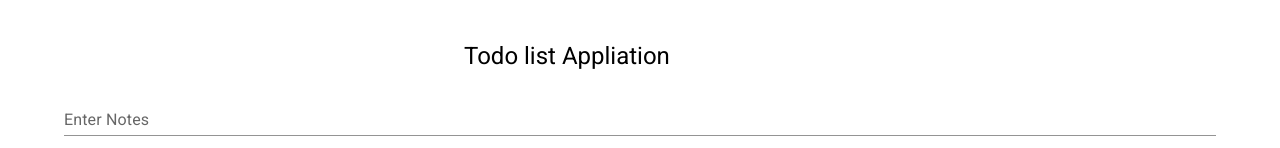
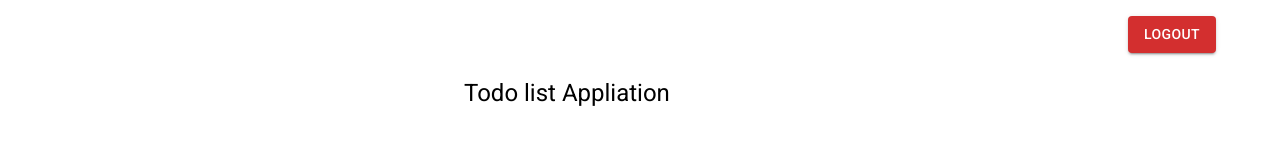
Before and after one commit to AbdulRehman-9876/Todolist, a React (Create React App) app in the folder Frontend/: page /TodoList in a window 1280 px wide. Shown: the top 148 px of the page. Built offline with nearby package versions, Linux system fonts and the light colour scheme; no server answers; sample sign-in values are in the browser's storage.

Commit message:
Added logout button

```diff
--- a/Frontend/src/Components/TodoList/CompletedTask.jsx
+++ b/Frontend/src/Components/TodoList/CompletedTask.jsx
@@ -1,8 +1,6 @@
 import Typography from "@mui/material/Typography";
 import { useState, useEffect, useContext } from "react";
 import Box from "@mui/material/Box";
-import Button from "@mui/material/Button";
-import CloseIcon from "@mui/icons-material/Close";
 import { ReloadContext } from "./ReloadContext";
 import DeleteButton from "./DeleteButton";
 import EditButton from "./EditButton";
--- a/Frontend/src/Components/TodoList/TodoList.jsx
+++ b/Frontend/src/Components/TodoList/TodoList.jsx
@@ -1,12 +1,13 @@
-import React from "react";
 import Typography from "@mui/material/Typography";
 import CompletedTask from "../TodoList/CompletedTask";
 import Input from "../TodoList/Input";
+import LogoutButton from "../User/LogoutButton";
 
 export default function TodoList() {
   return (
     <>
     {/* All the todolist components are called here */}
+      <LogoutButton/>
       <Typography variant="h5" mb={2} mt={5} ml={50}>
         Todo list Appliation
       </Typography>
--- /dev/null
+++ b/Frontend/src/Components/User/LogoutButton.jsx
@@ -0,0 +1,23 @@
+import Button from "@mui/material/Button";
+import { useNavigate } from "react-router-dom";
+
+export default function LogoutButton() {
+    const navigate = useNavigate();
+    const handleLogout = () => {
+        localStorage.removeItem("token"); //removes the token
+        navigate("/login"); //navigate back to login page
+    }
+  return (
+    <>
+      <Button
+        color="error"
+        variant="contained"
+        onClick={handleLogout}
+        sx={{ ml: 133, mt: 2, mb:-2 }}
+
+      >
+        Logout
+      </Button>
+    </>
+  );
+}
```
Also changed, not shown: 1 other file (tests, documents, lock files or other folders).
